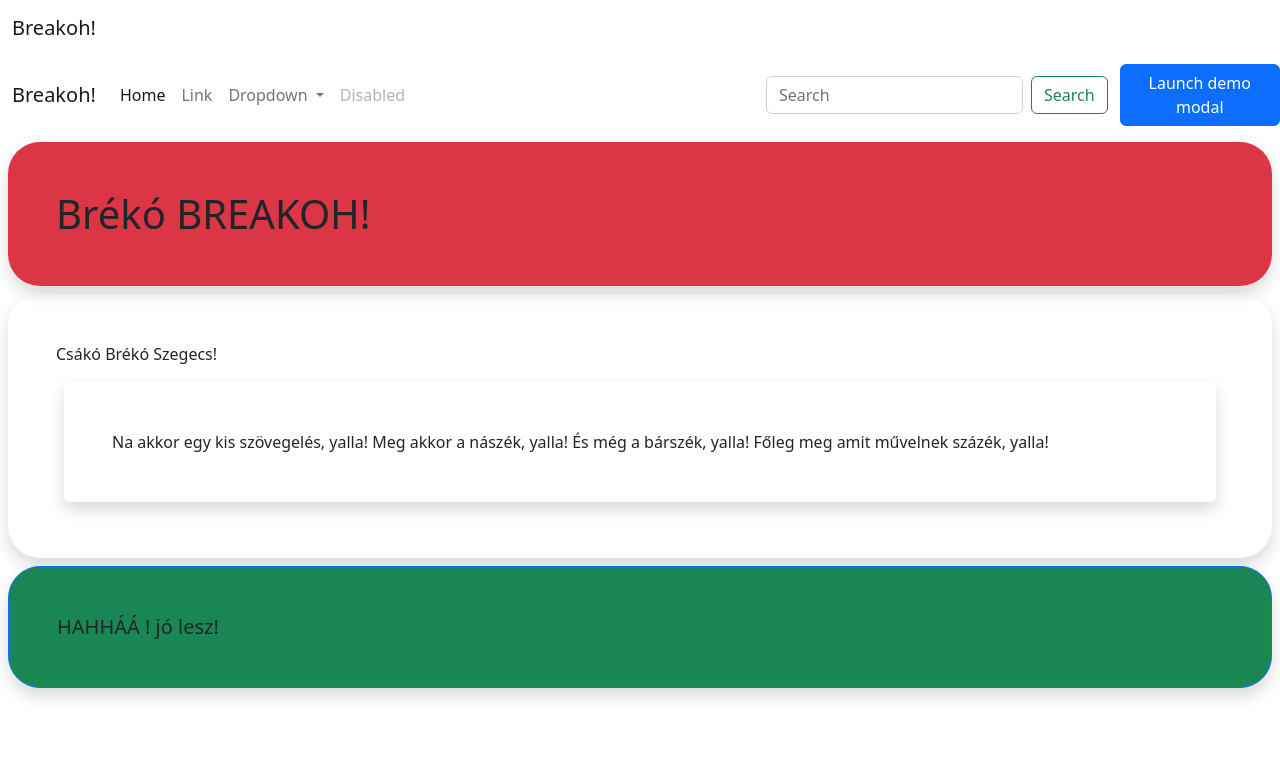
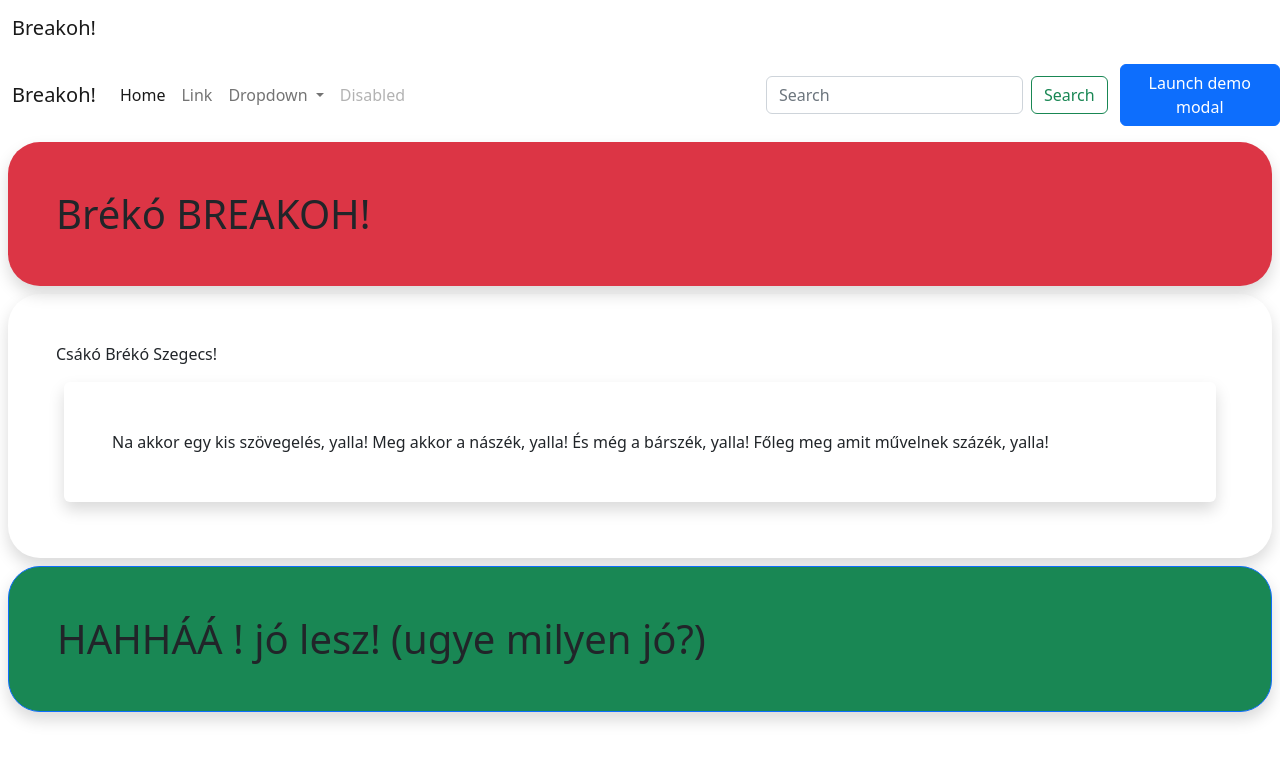
Before and after one commit to tilitihub/gyakorL-, a website: page index.html in a window 1280 px wide. Drawn offline with nearby package versions, Linux system fonts and the light colour scheme.

Commit message:
egy kis változtatás a zöld zászlón

```diff
--- a/app.js
+++ b/app.js
@@ -1,3 +1,4 @@
 boby {
+    background-Image: url(images/Plank.JPG)
 
 }
--- a/index.html
+++ b/index.html
@@ -59,7 +59,7 @@
         Meg akkor a nászék, yalla! És még a bárszék, yalla! Főleg meg amit művelnek százék, yalla!
         </p>
     </div>
-    <h5 class=" m-2 p-5 bg-success border  border-primary rounded-5 shadow">HAHHÁÁ ! jó lesz!</h5>
+    <h1 class=" m-2 p-5 bg-success border  border-primary rounded-5 shadow">HAHHÁÁ ! jó lesz! (ugye milyen jó?)</h1>
 
 </body>
 </html>
```
